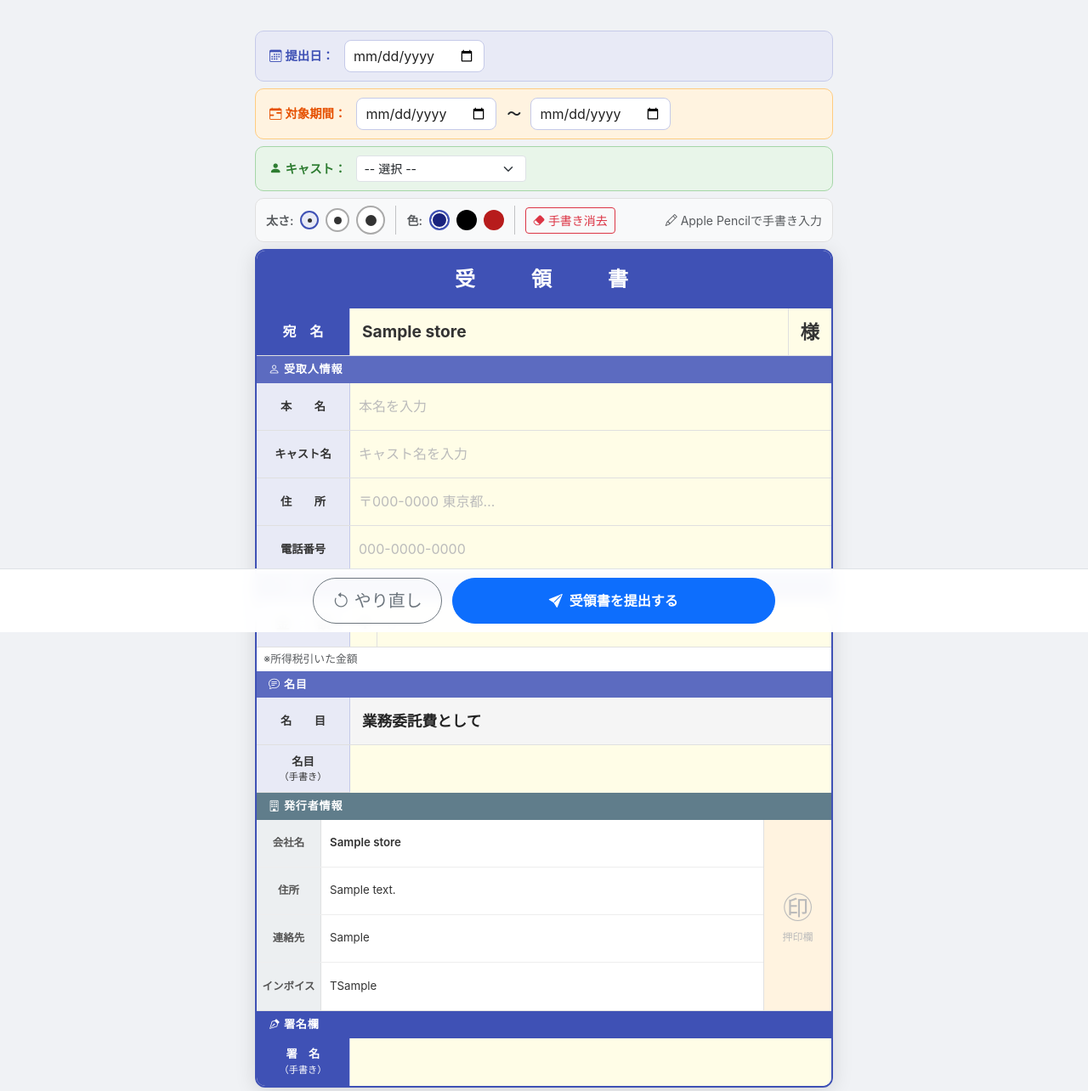
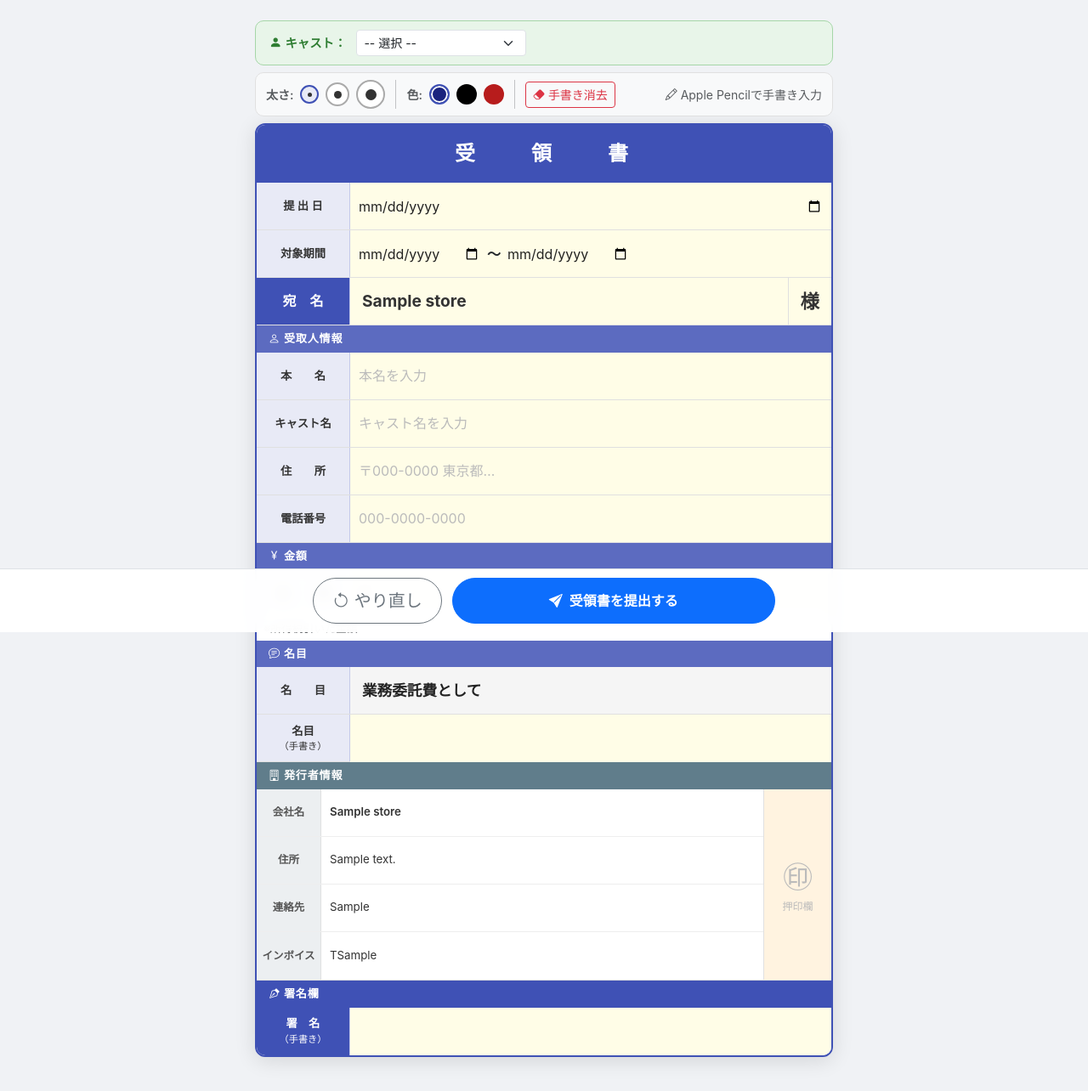
Before and after one commit to ytk2017n-afk/YTK_Juryo_Keiyaku, a FastAPI app: template app/templates/receipt_form.html in a window 1280 px wide. Shown: the part 56-1340 px from the top of the page at 85% size. After the commit the page ends 1310 px from the top, so only its background shows below. Run offline with FastAPI, Linux system fonts and the light colour scheme; the template is opened without the code that fills it: most values are stand-ins (such as "Sample title", 1, 10 or a date in 2020).

Commit message:
Receipt form: move 提出日/対象期間 into the document above 宛名
Co-Authored-By: Claude Sonnet 5.5 <noreply@anthropic.com>

```diff
--- a/app/templates/receipt_form.html
+++ b/app/templates/receipt_form.html
@@ -208,20 +208,6 @@
 
 {% block content %}
 
-<!-- 日付ピッカー -->
-<div class="date-picker-bar sticky-top" style="top:56px;z-index:101">
-  <label for="receiptDate"><i class="bi bi-calendar3 me-1"></i>提出日：</label>
-  <input type="date" id="receiptDate" value="{{ today_iso }}">
-</div>
-
-<!-- 業務委託の対象期間 -->
-<div class="date-picker-bar" style="max-width:680px;margin:0 auto 8px;background:#FFF3E0;border-color:#FFCC80;flex-wrap:wrap">
-  <label for="periodFrom" style="color:#E65100"><i class="bi bi-calendar-range me-1"></i>対象期間：</label>
-  <input type="date" id="periodFrom" value="{{ today_iso }}">
-  <span class="fw-bold">〜</span>
-  <input type="date" id="periodTo" value="{{ today_iso }}">
-</div>
-
 <!-- キャスト選択 -->
 {% if girls %}
 <div class="date-picker-bar" style="max-width:680px;margin:0 auto 8px;background:#E8F5E9;border-color:#A5D6A7">
@@ -240,7 +226,7 @@
 {% endif %}
 
 <!-- ペン設定ツールバー -->
-<div class="pen-toolbar sticky-top" style="top:110px;z-index:100">
+<div class="pen-toolbar sticky-top" style="top:56px;z-index:100">
   <span class="small fw-semibold text-muted">太さ:</span>
   <button class="pen-size-btn active" data-size="2" style="width:22px;height:22px" onclick="setPenSize(2,this)">
     <span style="width:5px;height:5px;border-radius:50%;background:#333;display:block"></span>
@@ -269,6 +255,22 @@
 <div class="receipt-doc">
 
   <div class="doc-title">受　　領　　書</div>
+
+  <!-- 日付（宛名の上） -->
+  <div class="doc-row">
+    <div class="doc-label">提 出 日</div>
+    <div class="doc-input-wrap">
+      <input type="date" id="receiptDate" class="doc-text-input" value="{{ today_iso }}">
+    </div>
+  </div>
+  <div class="doc-row">
+    <div class="doc-label">対象期間</div>
+    <div class="doc-input-wrap" style="gap:8px;flex-wrap:wrap">
+      <input type="date" id="periodFrom" class="doc-text-input" style="width:auto" value="{{ today_iso }}">
+      <span class="fw-bold">〜</span>
+      <input type="date" id="periodTo" class="doc-text-input" style="width:auto" value="{{ today_iso }}">
+    </div>
+  </div>
 
   <!-- 宛名（店舗名プリセット） -->
   <div class="doc-row atena-row">
```
